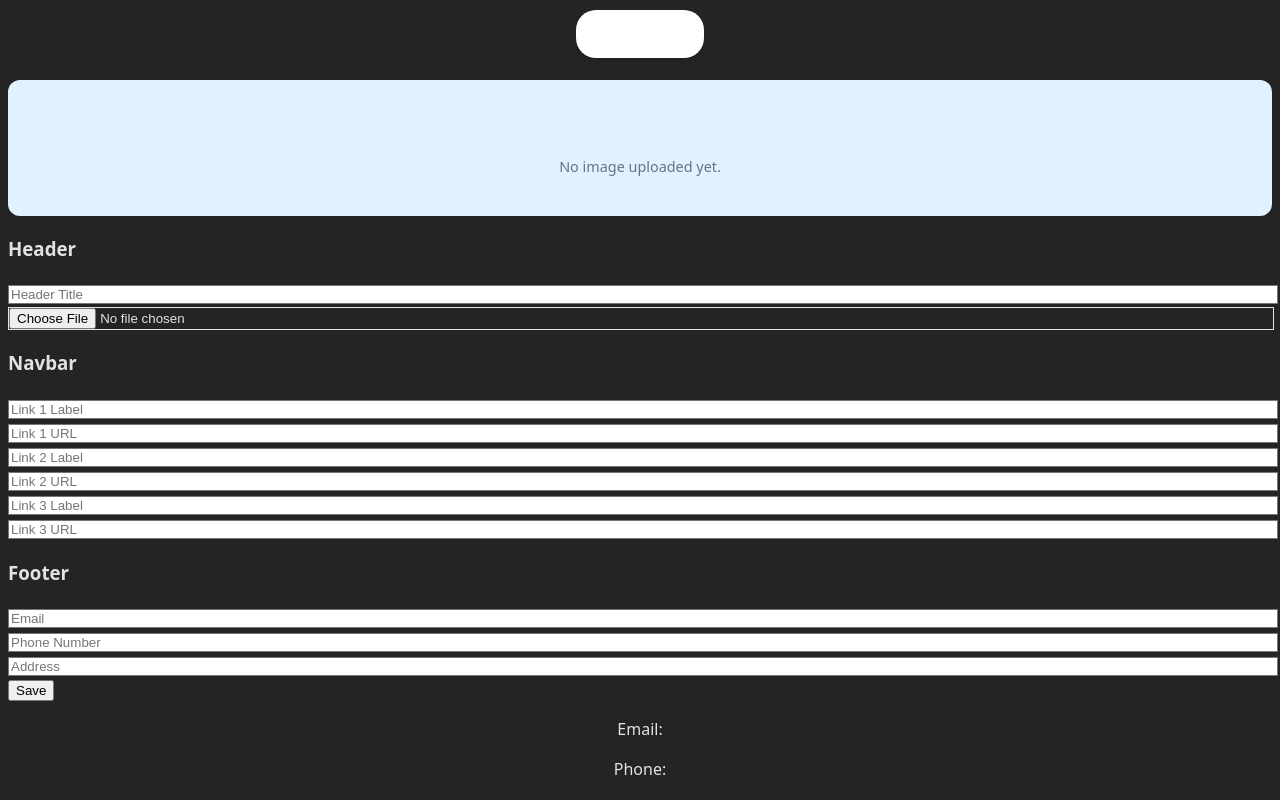
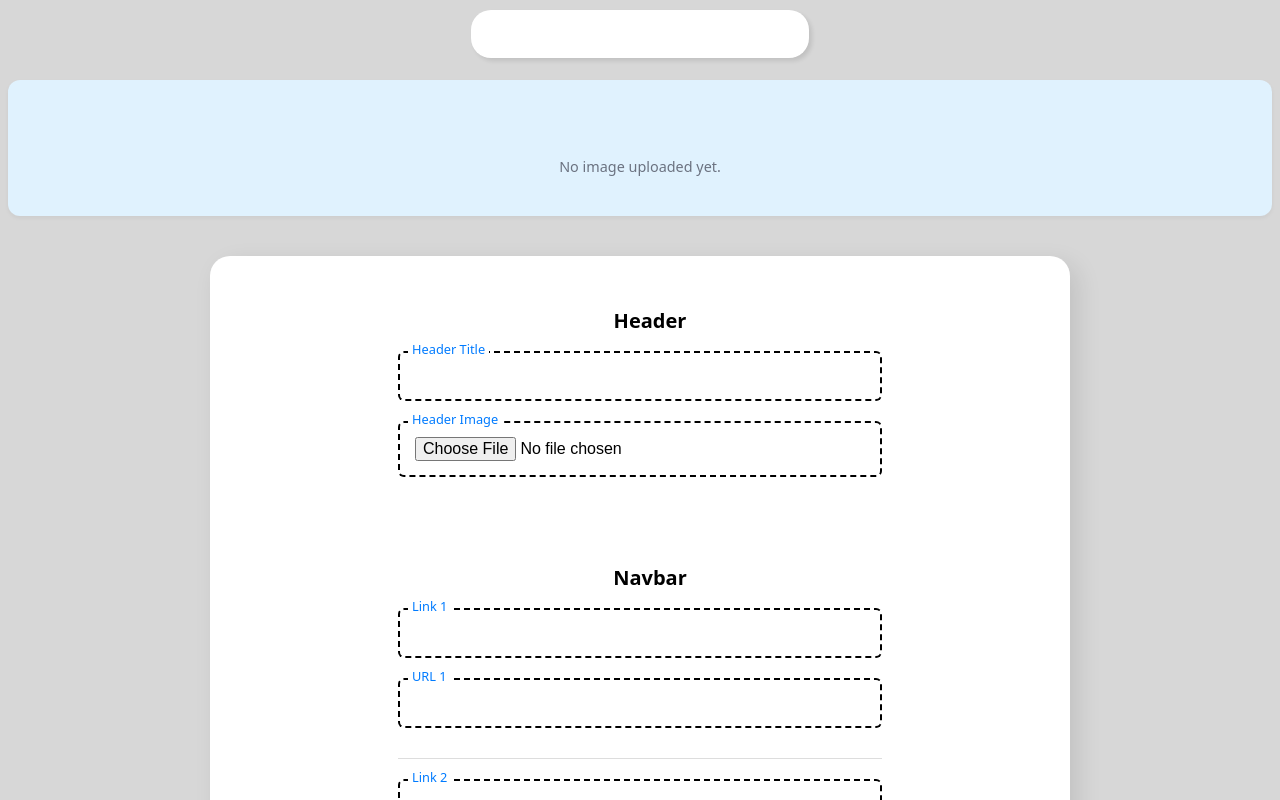
Before and after one commit to MohammadhRimaz/Cloud-Dashboard, a React (Vite) app: page / in a window 1280 px wide. Shown: the top 800 px of the page. Built offline with nearby package versions, Linux system fonts and the light colour scheme; no server answers.

Commit message:
Refactor Dashboard component for improved structure and styling; enhance form accessibility

```diff
--- a/src/index.css
+++ b/src/index.css
@@ -9,8 +9,7 @@
 
   color-scheme: light dark;
   color: rgba(255, 255, 255, 0.87);
-  background-color: #242424;
-  /* #ffffff; */
+  background-color: #d7d7d7;
 
   font-synthesis: none;
   text-rendering: optimizeLegibility;
@@ -27,7 +26,7 @@
   background-color: white;
   padding: 1rem;
   border-radius: 20px;
-  box-shadow: 0 2px 6px rgba(0, 0, 0, 0.1);
+  box-shadow: 3px 3px 4px rgba(0, 0, 0, 0.1);
   z-index: 1000;
   margin: 0 auto;
   max-width: 900px;
@@ -36,14 +35,16 @@
 .nav-link {
   color: black;
   font-weight: 500;
+  width: 70px;
+  text-align: center;
   text-decoration: none;
   padding: 0.5rem 1rem;
-  border-radius: 20px;
+  border-radius: 15px;
   transition: background-color 0.3s ease;
 }
 
 .nav-link:hover {
-  background: linear-gradient(to top, #f2a6b1, white);
+  background: linear-gradient(to top, white, #0099cc);
 }
 
 @media (max-width: 640px) {
@@ -100,6 +101,119 @@
   .header-image {
     max-width: 100%;
     padding: 0.5rem;
-    max-height: 200px;
+    max-height: 300px;
   }
 }
+
+.dashboard {
+  display: flex;
+  flex-direction: column;
+  align-items: center;
+  padding: 30px;
+  max-width: 800px;
+  margin: 40px auto;
+  background: white;
+  border-radius: 20px;
+  box-shadow: 8px 8px 25px rgba(0, 0, 0, 0.1);
+  gap: 30px;
+}
+
+.dashboard h3 {
+  font-size: 1.25rem;
+  font-weight: bold;
+  color: black;
+  margin-bottom: 15px;
+  text-align: center;
+  width: 100%;
+  padding-left: 10px;
+}
+
+.dashboard section {
+  margin-bottom: 1rem;
+}
+
+.form-group {
+  position: relative;
+  margin-bottom: 20px;
+}
+
+.form-group label {
+  position: absolute;
+  color: #6b7280;
+  left: 15px;
+  top: 50%;
+  transform: translateY(-50%);
+  font-size: 0.95rem;
+  pointer-events: none;
+  transition: 0.2s ease all;
+  background: white;
+  padding: 0 4px;
+}
+
+.dashboard input[type="text"],
+.dashboard input[type="email"],
+.dashboard input[type="file"] {
+  width: 450px;
+  max-width: 100%;
+  padding: 14px 15px;
+  font-size: 1rem;
+  border: 2px dashed black;
+  border-radius: 6px;
+  background: white;
+  color: black;
+  outline: none;
+  transition: all 0.3s ease;
+}
+
+@media (max-width: 768px) {
+  .dashboard h3 {
+    text-align: center;
+    padding-left: 0;
+  }
+
+  .dashboard input[type="text"],
+  .dashboard input[type="email"],
+  .dashboard input[type="file"],
+  .save-btn {
+    max-width: 350px;
+  }
+}
+
+.dashboard input:focus {
+  border-color: #007bff;
+  box-shadow: 0px 4px 12px rgba(0, 123, 255, 0.2);
+}
+
+.dashboard input:focus + label,
+.dashboard input:not(:placeholder-shown) + label {
+  top: -1px;
+  left: 10px;
+  font-size: 0.8rem;
+  color: #007bff;
+}
+
+.nav-link-group {
+  margin-bottom: 20px;
+  padding-bottom: 10px;
+  border-bottom: 1px solid #ddd;
+}
+
+.save-btn {
+  width: 450px;
+  max-width: 100%;
+  padding: 12px 40px;
+  margin-bottom: 15px;
+  background: linear-gradient(135deg, #007bff, #00c6ff);
+  color: white;
+  font-size: 1rem;
+  font-weight: bold;
+  border-radius: 25px;
+  border: none;
+  cursor: pointer;
+  transition: all 0.3s ease;
+}
+
+.save-btn:hover {
+  background: linear-gradient(135deg, #0056b3, #0099cc);
+  transform: scale(1.05);
+}
--- a/src/pages/Dashboard.jsx
+++ b/src/pages/Dashboard.jsx
@@ -110,78 +110,94 @@ const Dashboard = ({
   };
 
   return (
-    <div className="bg-white p-6 rounded-lg shadow-md space-y-6">
+    <div className="dashboard">
       {/* Header Controls */}
       <section>
-        <h3 className="text-lg font-bold mb-2">Header</h3>
+        <h3>Header</h3>
+        <div className="form-group">
           <input
             type="text"
+            id="headerTitle"
             value={headerTitle}
             onChange={(e) => setHeaderTitle(e.target.value)}
-          className="border p-2 w-full mb-2"
-          placeholder="Header Title"
+            required
           />
-        <input
-          type="file"
-          accept="image/*"
-          onChange={handleImageUpload}
-          className="border p-2 w-full mb-2"
-        />
+          <label htmlFor="headerTitle">Header Title</label>
+        </div>
+        <div className="form-group">
+          <input type="file" accept="image/*" onChange={handleImageUpload} />
+          <label>Header Image</label>
+        </div>
       </section>
 
       {/* Navbar Controls */}
       <section>
-        <h3 className="text-lg font-bold mb-2">Navbar</h3>
+        <h3>Navbar</h3>
         {navLinks.map((link, index) => (
-          <div key={index} className="mb-3 space-y-1">
+          <div key={index} className="nav-link-group">
+            <div className="form-group">
               <input
                 type="text"
+                id={`label-${index}`}
                 value={link.label}
-              onChange={(e) => handleLinkChange(index, "label", e.target.value)}
-              className="border p-2 w-full"
-              placeholder={`Link ${index + 1} Label`}
+                onChange={(e) =>
+                  handleLinkChange(index, "label", e.target.value)
+                }
+                required
               />
+              <label htmlFor={`label-${index}`}>Link {index + 1}</label>
+            </div>
+            <div className="form-group">
               <input
                 type="text"
+                id={`url-${index}`}
                 value={link.url}
                 onChange={(e) => handleLinkChange(index, "url", e.target.value)}
-              className="border p-2 w-full"
-              placeholder={`Link ${index + 1} URL`}
+                required
               />
+              <label htmlFor={`url-${index}`}>URL {index + 1}</label>
+            </div>
           </div>
         ))}
       </section>
 
       {/* Footer Controls */}
       <section>
-        <h3 className="text-lg font-bold mb-2">Footer</h3>
+        <h3>Footer</h3>
+        <div className="form-group">
           <input
             type="email"
+            id="footerEmail"
             value={footerInfo.email}
             onChange={(e) => handleFooterChange("email", e.target.value)}
-          className="border p-2 w-full mb-2"
-          placeholder="Email"
+            required
           />
+          <label htmlFor="footerEmail">Email</label>
+        </div>
+        <div className="form-group">
           <input
             type="text"
+            id="footerPhone"
             value={footerInfo.phone}
             onChange={(e) => handleFooterChange("phone", e.target.value)}
-          className="border p-2 w-full mb-2"
             placeholder="Phone Number"
+            required
           />
+          <label htmlFor="footerPhone">Phone</label>
+        </div>
+        <div className="form-group">
           <input
             type="text"
+            id="footerAddress"
             value={footerInfo.address}
             onChange={(e) => handleFooterChange("address", e.target.value)}
-          className="border p-2 w-full mb-2"
-          placeholder="Address"
+            required
           />
+          <label htmlFor="footerAddress">Address</label>
+        </div>
       </section>
 
-      <button
-        onClick={handleSave}
-        className="bg-blue-600 text-white px-4 py-2 rounded hover:bg-blue-700 mt-6"
-      >
+      <button type="submit" onClick={handleSave} className="save-btn">
         Save
       </button>
     </div>
```
Lines whose indentation alone changed are shown as unchanged.
